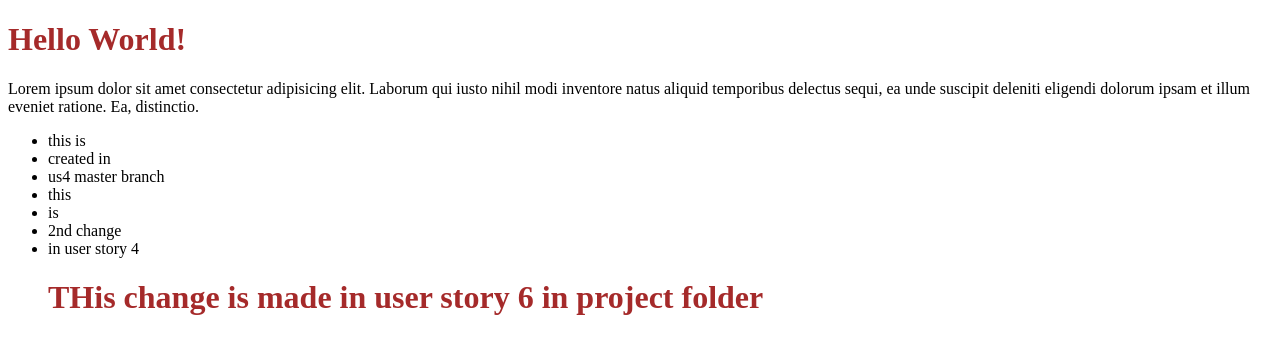
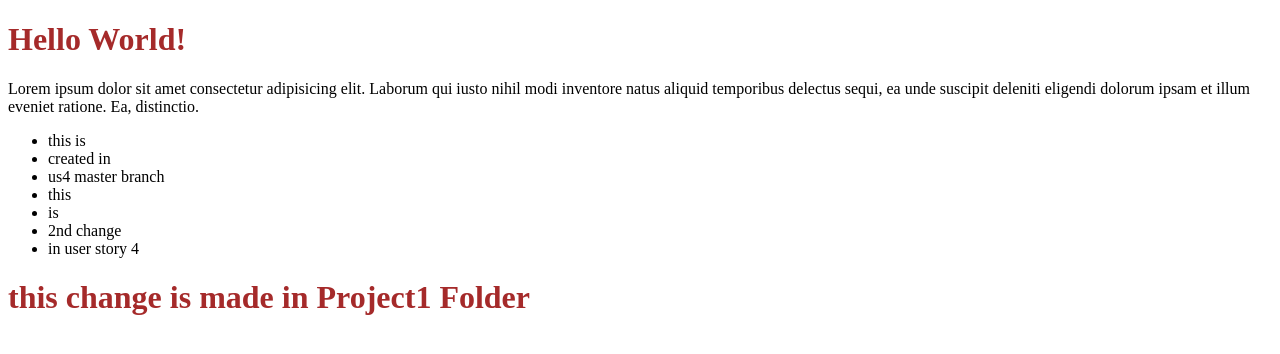
Before and after one commit to KapilSukhdhane/Project, a plain HTML site: page index.html in a window 1280 px wide. Drawn offline with Linux system fonts and the light colour scheme.

Commit message:
changed project according ti us 6

```diff
--- a/index.html
+++ b/index.html
@@ -21,8 +21,8 @@
         <li>is</li>
         <li>2nd change </li>
         <li>in user story 4</li>
-        <h1>THis change is made in user story 6 in project folder</h1>
     </ul>
+    <h1>this change is made in Project1 Folder</h1>
     </body>
 
 </html>
```
